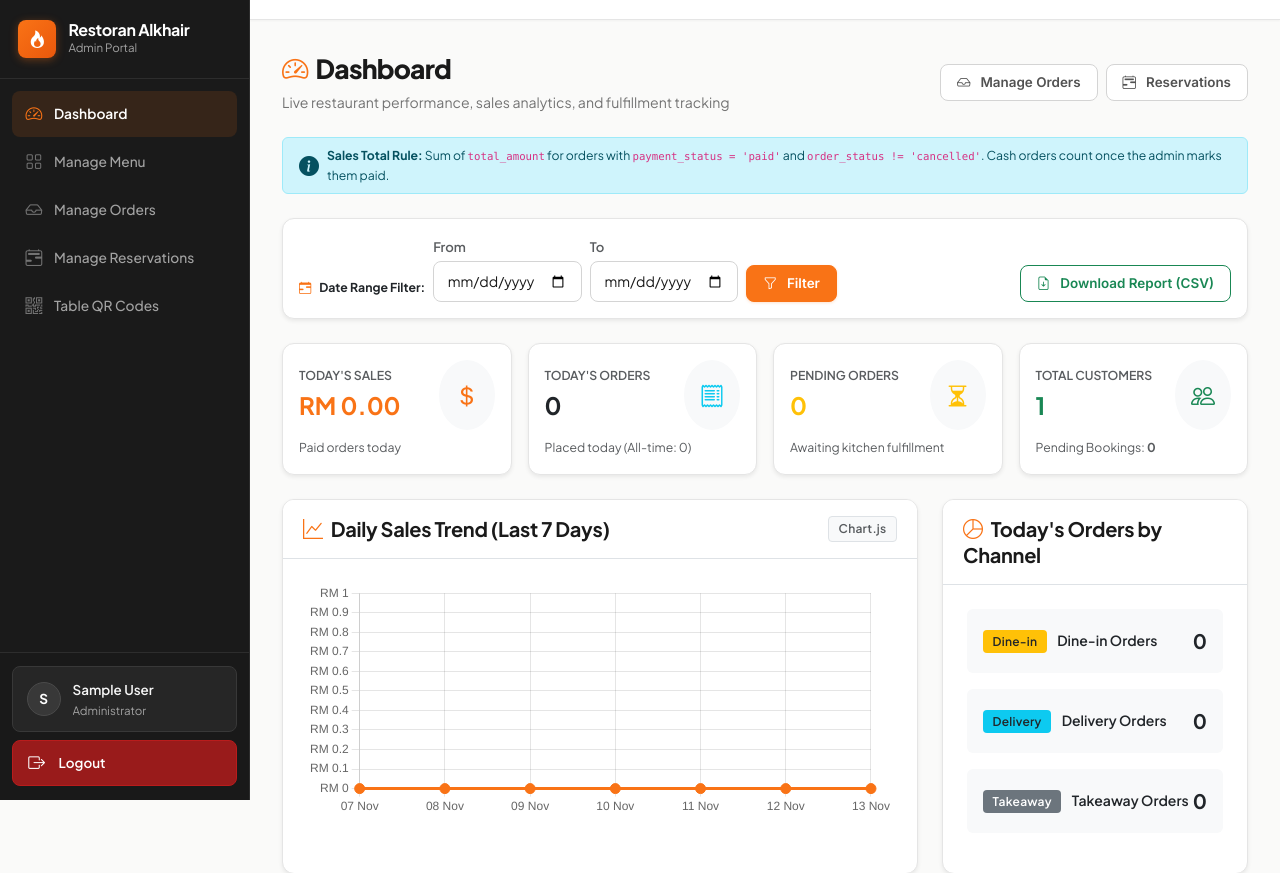
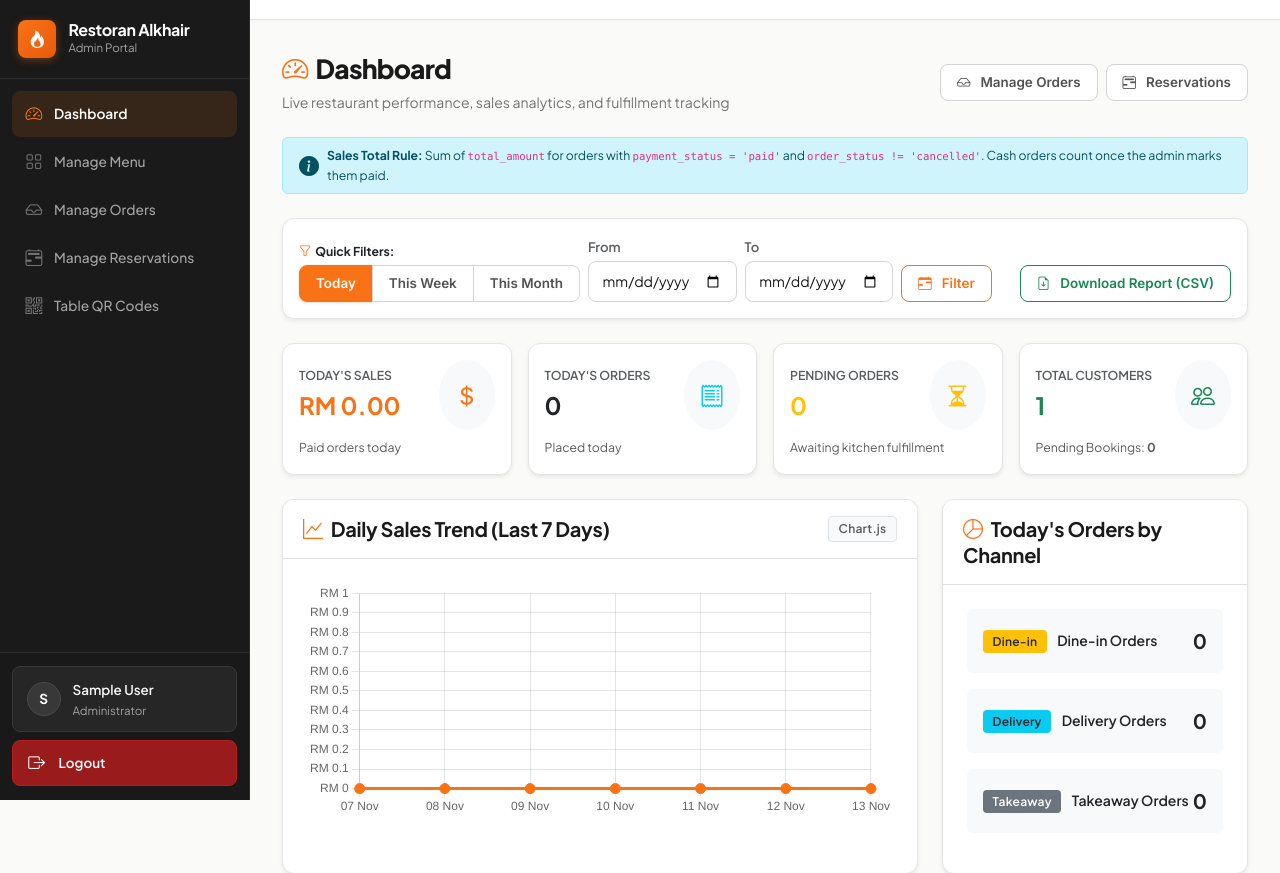
Before and after one commit to mohammad-jowel/Alkhair-Order-and-Reservation-System, a Django app: page /dashboard/ in a window 1280 px wide. Shown: the top 873 px of the page. Run offline with Django 5.2, Linux system fonts and the light colour scheme; the visitor is signed in with stand-in values (Sample User, id 1); data that the repository does not hold is empty.

Commit message:
Feature: Add quick presets (This Week, This Month) and eliminate redundant all-time count database operation

```diff
--- a/main/dashboard/views.py
+++ b/main/dashboard/views.py
@@ -12,30 +12,49 @@ from orders.models import Order, OrderItem
 from reservations.models import Reservation
 
 
-def _parse_date_range(request):
-    """Helper to parse and sanitize start_date and end_date query parameters."""
+def _parse_date_range(request, today):
+    """
+    Helper to parse and sanitize start_date, end_date, or preset query parameters.
+    Supports quick presets: ?preset=this_week, ?preset=this_month, ?preset=today.
+    """
+    preset = request.GET.get('preset', '').strip().lower()
     start_date_str = request.GET.get('start_date', '').strip()
     end_date_str = request.GET.get('end_date', '').strip()
 
     start_date = None
     end_date = None
 
-    if start_date_str:
-        try:
-            start_date = datetime.strptime(start_date_str, '%Y-%m-%d').date()
-        except ValueError:
-            start_date = None
+    if preset == 'this_week':
+        # Start of current week (Monday) to today
+        start_date = today - timedelta(days=today.weekday())
+        end_date = today
+    elif preset == 'this_month':
+        # Start of current month (1st) to today
+        start_date = today.replace(day=1)
+        end_date = today
+    elif preset == 'today':
+        start_date = today
+        end_date = today
+    else:
+        if start_date_str:
+            try:
+                start_date = datetime.strptime(start_date_str, '%Y-%m-%d').date()
+            except ValueError:
+                start_date = None
 
-    if end_date_str:
-        try:
-            end_date = datetime.strptime(end_date_str, '%Y-%m-%d').date()
-        except ValueError:
-            end_date = None
+        if end_date_str:
+            try:
+                end_date = datetime.strptime(end_date_str, '%Y-%m-%d').date()
+            except ValueError:
+                end_date = None
 
-    if start_date and end_date and start_date > end_date:
-        start_date, end_date = end_date, start_date
+        if start_date and end_date and start_date > end_date:
+            start_date, end_date = end_date, start_date
 
-    return start_date, end_date, start_date_str, end_date_str
+    # Determine if active period filter is applied (today-only is the default scope)
+    is_filtered = bool(start_date or end_date) and not (preset == 'today' or (start_date == today and end_date == today))
+
+    return start_date, end_date, preset, is_filtered
 
 
 @admin_required
@@ -44,13 +63,12 @@ def dashboard(request):
     Admin dashboard calculating metrics via Django ORM aggregation.
     Displays summary cards, sales Chart.js chart, best-selling items,
     orders by type, recent orders, and pending reservations.
-    By default, metrics represent TODAY.
-    Supports optional date filtering via ?start_date=YYYY-MM-DD and ?end_date=YYYY-MM-DD
-    to inspect custom periods and generate downloadable CSV reports.
+    By default, metrics represent strictly TODAY.
+    Supports quick presets (?preset=this_week, ?preset=this_month) and custom date ranges
+    to inspect period performance and generate downloadable CSV reports.
     """
     today = timezone.localdate()
-    start_date, end_date, _, _ = _parse_date_range(request)
-    is_filtered = bool(start_date or end_date)
+    start_date, end_date, preset, is_filtered = _parse_date_range(request, today)
 
     # 1. Base Summary Metrics
     # Sales Total Rule: sum of total_amount for orders with payment_status = 'paid' and order_status != 'cancelled'
@@ -60,7 +78,6 @@ def dashboard(request):
     ).exclude(order_status='cancelled').aggregate(total=Sum('total_amount'))['total'] or Decimal('0.00')
 
     today_orders_count = Order.objects.filter(order_date__date=today).count()
-    total_orders_count = Order.objects.count()
     pending_orders_count = Order.objects.filter(order_status='pending').count()
     total_customers_count = Account.objects.filter(role='customer').count()
     pending_reservations_count = Reservation.objects.filter(status='pending').count()
@@ -77,7 +94,7 @@ def dashboard(request):
     ).exclude(order_status='cancelled').aggregate(total=Sum('total_amount'))['total'] or Decimal('0.00')
     period_orders_count = filtered_orders.count()
 
-    # Determine Active Dashboard Scope (Default: Today; Filtered: Selected Range)
+    # Determine Active Dashboard Scope (Default: Today; Filtered: Selected Range/Preset)
     if is_filtered:
         dashboard_orders = filtered_orders
         dashboard_sales = period_sales
@@ -165,7 +182,6 @@ def dashboard(request):
     context = {
         'today_sales': today_sales,
         'today_orders_count': today_orders_count,
-        'total_orders_count': total_orders_count,
         'pending_orders_count': pending_orders_count,
         'total_customers_count': total_customers_count,
         'pending_reservations_count': pending_reservations_count,
@@ -177,6 +193,7 @@ def dashboard(request):
         'orders_table_title': orders_table_title,
         'period_sales': period_sales,
         'period_orders_count': period_orders_count,
+        'preset': preset,
         'start_date': start_date.strftime('%Y-%m-%d') if start_date else '',
         'end_date': end_date.strftime('%Y-%m-%d') if end_date else '',
         'is_filtered': is_filtered,
@@ -195,10 +212,10 @@ def dashboard(request):
 def download_report(request):
     """
     Exports a sales & order report as a formatted CSV file.
-    Supports ?start_date=YYYY-MM-DD and ?end_date=YYYY-MM-DD filtering.
+    Supports ?start_date=YYYY-MM-DD & ?end_date=YYYY-MM-DD or ?preset=this_week / this_month.
     """
     today = timezone.localdate()
-    start_date, end_date, _, _ = _parse_date_range(request)
+    start_date, end_date, preset, _ = _parse_date_range(request, today)
 
     orders = Order.objects.select_related('account', 'table').prefetch_related('items__item').order_by('-order_date')
 
@@ -207,8 +224,11 @@ def download_report(request):
     if end_date:
         orders = orders.filter(order_date__date__lte=end_date)
 
-    filename_part = ""
-    if start_date and end_date:
+    if preset == 'this_week':
+        filename_part = f"_this_week_{start_date}_to_{end_date}"
+    elif preset == 'this_month':
+        filename_part = f"_this_month_{start_date}_to_{end_date}"
+    elif start_date and end_date:
         filename_part = f"_{start_date}_to_{end_date}"
     elif start_date:
         filename_part = f"_from_{start_date}"
--- a/main/templates/dashboard/dashboard.html
+++ b/main/templates/dashboard/dashboard.html
@@ -35,11 +35,28 @@
 <div class="card shadow-sm border-0 mb-4 bg-white">
     <div class="card-body py-3 px-3">
         <form method="get" action="{% url 'dashboard:dashboard' %}" class="row g-2 align-items-end">
-            <div class="col-12 col-md-auto">
-                <span class="fw-bold text-dark small d-flex align-items-center mb-1">
-                    <i class="bi bi-calendar-range text-primary me-2"></i>Date Range Filter:
+            <!-- Quick Filter Presets -->
+            <div class="col-12 col-md-auto mb-2 mb-md-0">
+                <span class="fw-bold text-dark small d-block mb-1">
+                    <i class="bi bi-funnel text-primary me-1"></i>Quick Filters:
                 </span>
+                <div class="btn-group btn-group-sm" role="group" aria-label="Quick date filters">
+                    <a href="{% url 'dashboard:dashboard' %}"
+                       class="btn {% if not is_filtered %}btn-primary text-white{% else %}btn-outline-secondary{% endif %}">
+                        Today
+                    </a>
+                    <a href="{% url 'dashboard:dashboard' %}?preset=this_week"
+                       class="btn {% if preset == 'this_week' %}btn-primary text-white{% else %}btn-outline-secondary{% endif %}">
+                        This Week
+                    </a>
+                    <a href="{% url 'dashboard:dashboard' %}?preset=this_month"
+                       class="btn {% if preset == 'this_month' %}btn-primary text-white{% else %}btn-outline-secondary{% endif %}">
+                        This Month
+                    </a>
+                </div>
             </div>
+
+            <!-- Custom Date Range -->
             <div class="col-6 col-md-2">
                 <label for="start_date" class="form-label small text-muted mb-1">From</label>
                 <input type="date" name="start_date" id="start_date" class="form-control form-control-sm" value="{{ start_date }}">
@@ -49,19 +66,19 @@
                 <input type="date" name="end_date" id="end_date" class="form-control form-control-sm" value="{{ end_date }}">
             </div>
             <div class="col-auto">
-                <button type="submit" class="btn btn-primary btn-sm">
-                    <i class="bi bi-funnel me-1"></i> Filter
+                <button type="submit" class="btn btn-outline-primary btn-sm">
+                    <i class="bi bi-calendar-range me-1"></i> Filter
                 </button>
             </div>
             {% if is_filtered %}
             <div class="col-auto">
-                <a href="{% url 'dashboard:dashboard' %}" class="btn btn-outline-secondary btn-sm">
+                <a href="{% url 'dashboard:dashboard' %}" class="btn btn-outline-secondary btn-sm" title="Reset to today">
                     <i class="bi bi-x-circle me-1"></i> Reset
                 </a>
             </div>
             {% endif %}
             <div class="col-12 col-md-auto ms-md-auto mt-2 mt-md-0">
-                <a href="{% url 'dashboard:download_report' %}{% if is_filtered %}?start_date={{ start_date }}&end_date={{ end_date }}{% endif %}" class="btn btn-outline-success btn-sm w-100">
+                <a href="{% url 'dashboard:download_report' %}{% if preset %}?preset={{ preset }}{% elif is_filtered %}?start_date={{ start_date }}&end_date={{ end_date }}{% endif %}" class="btn btn-outline-success btn-sm w-100">
                     <i class="bi bi-file-earmark-arrow-down me-1"></i> Download Report (CSV)
                 </a>
             </div>
@@ -109,7 +126,7 @@
                 {% if is_filtered %}
                     Orders in selected range
                 {% else %}
-                    Placed today (All-time: {{ total_orders_count }})
+                    Placed today
                 {% endif %}
             </div>
         </div>
```
Also changed, not shown: docs/CHANGES_FROM_INSTRUCTIONS.md (+4 -3 lines), main/dashboard/tests.py (+21 -6 lines), README.md.
